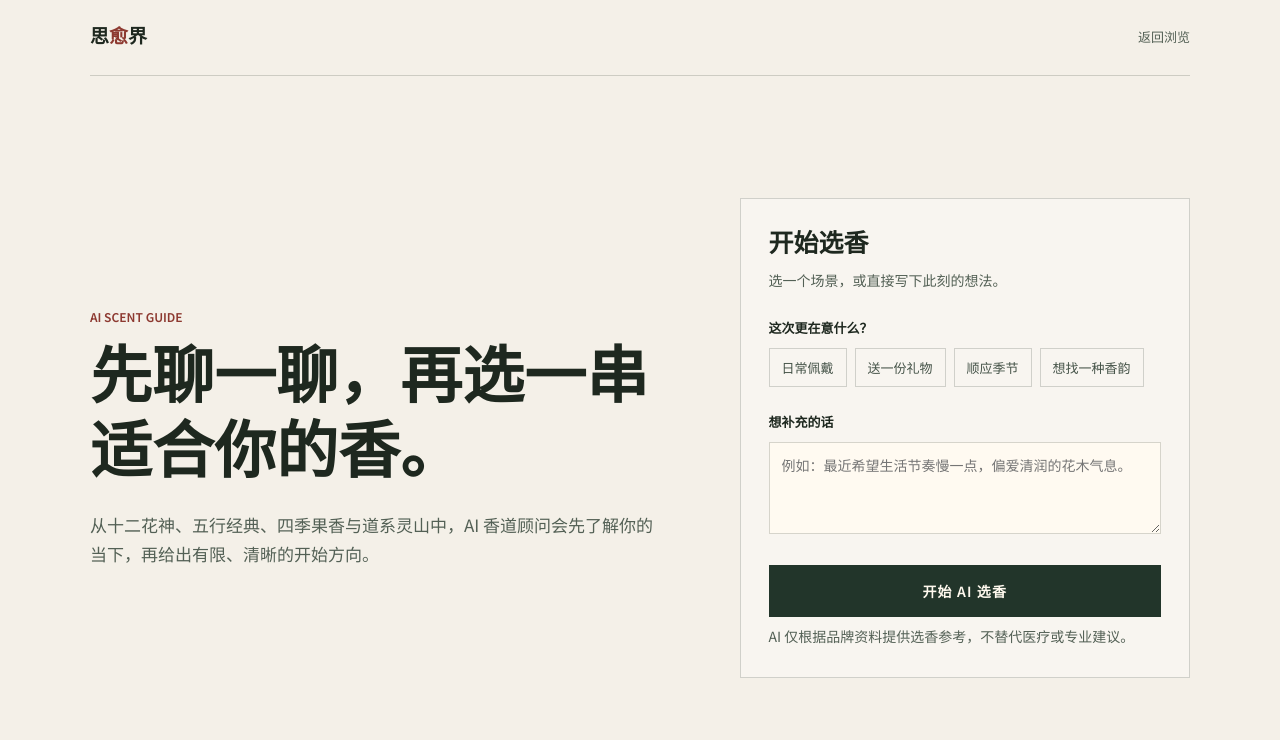
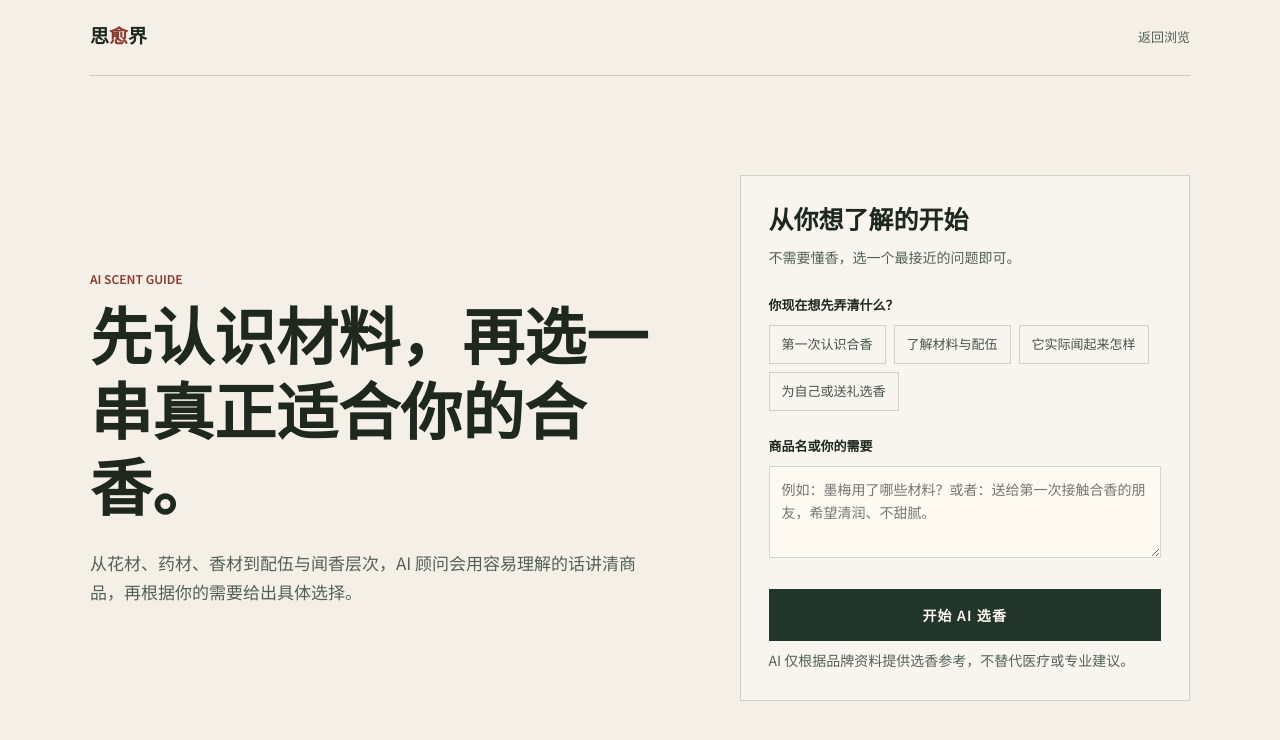
Before and after one commit to Dmpxo/siyujie-main, a plain HTML site: page advisor/index.html in a window 1280 px wide. Drawn offline with Linux system fonts and the light colour scheme.

Commit message:
Deploy advisor/index.html

```diff
--- a/advisor/index.html
+++ b/advisor/index.html
@@ -63,26 +63,26 @@
   <main class="shell">
     <section aria-labelledby="advisor-title">
       <p class="eyebrow">AI SCENT GUIDE</p>
-      <h1 id="advisor-title">先聊一聊，再选一串适合你的香。</h1>
-      <p class="intro">从十二花神、五行经典、四季果香与道系灵山中，AI 香道顾问会先了解你的当下，再给出有限、清晰的开始方向。</p>
+      <h1 id="advisor-title">先认识材料，再选一串真正适合你的合香。</h1>
+      <p class="intro">从花材、药材、香材到配伍与闻香层次，AI 顾问会用容易理解的话讲清商品，再根据你的需要给出具体选择。</p>
       <p class="context" id="contextText" hidden></p>
     </section>
     <section class="tool" aria-label="AI 选香咨询">
       <div class="setup" id="setup">
-        <h2>开始选香</h2>
-        <p>选一个场景，或直接写下此刻的想法。</p>
+        <h2>从你想了解的开始</h2>
+        <p>不需要懂香，选一个最接近的问题即可。</p>
         <div class="field">
-          <span class="field-label">这次更在意什么？</span>
+          <span class="field-label">你现在想先弄清什么？</span>
           <div class="choices" id="intentChoices">
-            <button class="choice" type="button" data-value="日常佩戴" aria-pressed="false">日常佩戴</button>
-            <button class="choice" type="button" data-value="送一份礼物" aria-pressed="false">送一份礼物</button>
-            <button class="choice" type="button" data-value="顺应季节" aria-pressed="false">顺应季节</button>
-            <button class="choice" type="button" data-value="想找一种香韵" aria-pressed="false">想找一种香韵</button>
+            <button class="choice" type="button" data-value="第一次认识合香" aria-pressed="false">第一次认识合香</button>
+            <button class="choice" type="button" data-value="了解材料与配伍" aria-pressed="false">了解材料与配伍</button>
+            <button class="choice" type="button" data-value="了解实际闻香" aria-pressed="false">它实际闻起来怎样</button>
+            <button class="choice" type="button" data-value="为自己或送礼选香" aria-pressed="false">为自己或送礼选香</button>
           </div>
         </div>
         <div class="field">
-          <label class="field-label" for="note">想补充的话</label>
-          <textarea id="note" maxlength="500" placeholder="例如：最近希望生活节奏慢一点，偏爱清润的花木气息。"></textarea>
+          <label class="field-label" for="note">商品名或你的需要</label>
+          <textarea id="note" maxlength="500" placeholder="例如：墨梅用了哪些材料？或者：送给第一次接触合香的朋友，希望清润、不甜腻。"></textarea>
         </div>
         <button class="start" id="startAdvisor" type="button">开始 AI 选香</button>
         <p class="note">AI 仅根据品牌资料提供选香参考，不替代医疗或专业建议。</p>
@@ -92,7 +92,7 @@
         <div class="messages" id="messages" aria-live="polite"></div>
         <form class="composer" id="chatForm">
           <label class="field-label" for="chatInput">继续补充</label>
-          <textarea id="chatInput" maxlength="500" placeholder="告诉我你的送礼对象、喜欢的气味或当下状态。"></textarea>
+          <textarea id="chatInput" maxlength="500" placeholder="可以继续问材料、配伍、闻香层次、价格或适合场景。"></textarea>
           <button class="send" id="sendButton" type="submit">发送</button>
         </form>
       </section>
@@ -162,11 +162,16 @@
 
       function buildFirstQuestion() {
         var note = document.getElementById('note').value.trim();
+        var prompts = {
+          '第一次认识合香': '我是第一次接触合香，请先用通俗的话解释花材、药材和香材在一串合香里分别做什么，再问我一个容易回答的问题。',
+          '了解材料与配伍': note ? '我想深入了解商品的材料与配伍。' : '我想了解材料与配伍，请用墨梅做一个具体示范，讲清花材、香材、香药与闻香层次。',
+          '了解实际闻香': note ? '我想知道商品实际闻起来是什么感觉。' : '我不熟悉香材，请用生活化的语言解释清润花气、草本香药、沉檀温润和果香清甜的差别，再问我更接近哪一种。',
+          '为自己或送礼选香': note ? '我想为自己或送礼选择合香。' : '我想为自己或送礼选香，请先问我一个容易回答的问题，并提供生活化的气味选项。'
+        };
         return [
           context ? '我刚刚浏览了' + context : '',
-          selectedIntent ? '这次更在意' + selectedIntent : '',
-          note,
-          '请先用一个简短问题了解我，再帮我从四大系列中缩小范围。'
+          prompts[selectedIntent] || (note ? '我对合香产品理解不深，请结合我的补充直接说明。' : '我是第一次接触合香，想从头了解。'),
+          note ? '我的补充：' + note : ''
         ].filter(Boolean).join('。');
       }
 
```
